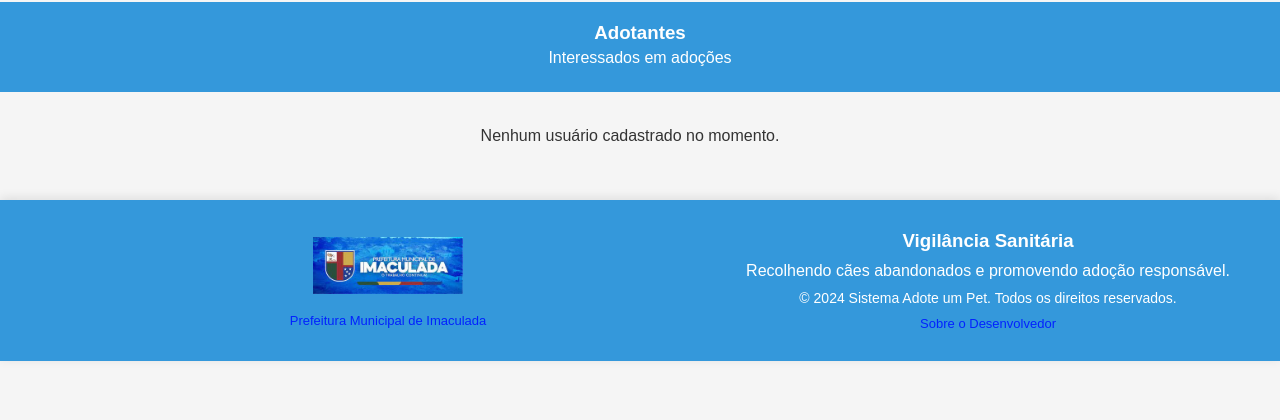
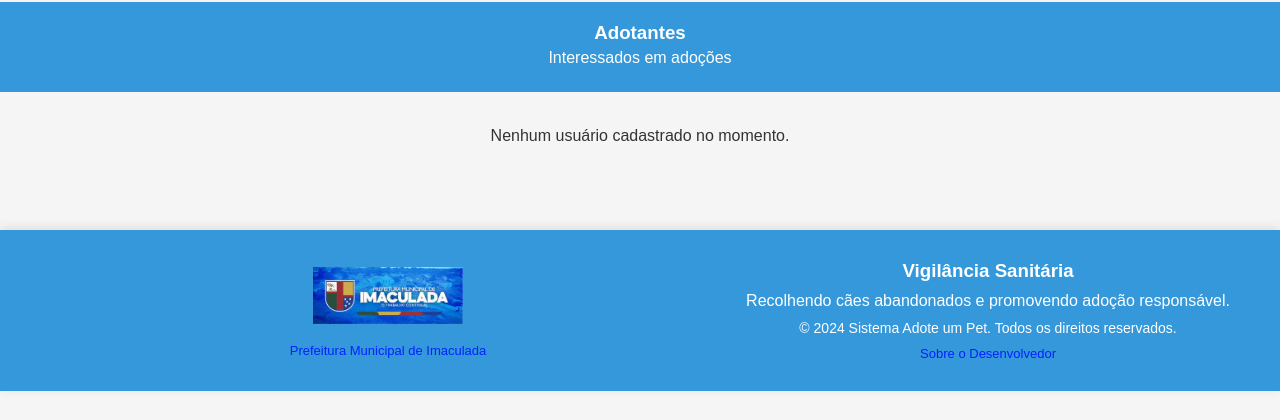
Before and after one commit to PauloDeTasso/AdoteUmPet, a PHP site: page /usuarios.php in a window 1280 px wide. Shown: the part 231-651 px from the top of the page. Run offline with PHP 8.4, Linux system fonts and the light colour scheme; the visitor is signed in with stand-in values (Sample User, id 1); data that the repository does not hold is empty; some libraries are stand-ins or nearby versions.

Commit message:
24-09-2024 - 1424 - AJUSTES FINOS - SISTEMA COMPLETO E FUNCIONAL
FORAM FEITOS ALGUNS AJUSTES DE CENTRALIZAÇÕES E DESIGN E AJUSTE FINOS, SISTEMA COMPLETO PARA SER USADO PELA COMUNIDADE.

```diff
--- a/adocoes.php
+++ b/adocoes.php
@@ -103,6 +103,8 @@
         <h1>Adoções:</h1>
     </section>
 
+    <section class="sessaoPrincipal">
+
         <div class="container">
 
             <section class="container2">
@@ -174,6 +176,8 @@
             <?php endif; ?>
         </section>
 
+    </section>
+
     <?php include 'rodape.php'; ?>
 
 </body>
--- a/css/usuario/usuarios.css
+++ b/css/usuario/usuarios.css
@@ -30,6 +30,15 @@
 {
     margin: 5px 0;
 }
+
+.sessaoPrincipal{
+    display: flex;
+    flex-direction: column;
+    justify-content: center;
+    align-items: center;
+    text-align: center;
+}
+
 /* Container principal para os usuários */
 .usuarios-container {
     display: grid;
--- a/usuario_cadastrar.php
+++ b/usuario_cadastrar.php
@@ -212,7 +212,7 @@
                     <label for="bairro" class="required">Bairro:</label>
                     <input type="text" id="bairro" name="bairro" maxlength="255">
 
-                <label for="cep" class="required">CEP:</label>
+                    <label for="cep">CEP:</label>
                     <input type="text" id="cep" name="cep" maxlength="10">
 
                     <label for="referencia">Referência:</label>
--- a/usuario_cadastre_se.php
+++ b/usuario_cadastre_se.php
@@ -212,7 +212,7 @@
                 <input type="text" id="numero" name="numero" maxlength="10">
                 <label for="bairro" class="required">Bairro:</label>
                 <input type="text" id="bairro" name="bairro" maxlength="255">
-                    <label for="cep" class="required">CEP:</label>
+                <label for="cep">CEP:</label>
                 <input type="text" id="cep" name="cep" maxlength="10">
                 <label for="referencia">Referência:</label>
                 <input type="text" id="referencia" name="referencia" maxlength="255">
--- a/usuarios.php
+++ b/usuarios.php
@@ -67,6 +67,7 @@
         <p>Interessados em adoções</p>
     </section>
 
+    <section class="sessaoPrincipal">
         <div class="usuarios-container">
             <?php if (count($usuarios) > 0): ?>
                 <?php foreach ($usuarios as $usuario): ?>
@@ -89,6 +90,8 @@
                 <p>Nenhum usuário cadastrado no momento.</p>
             <?php endif; ?>
         </div>
+    </section>
+
 
     <?php include 'rodape.php'; ?>
 
```
Also changed, not shown: css/adocao/adocoes.css (+8 -0 lines), adocao_selecionar.php (deleted), 1 other file. Lines whose indentation alone changed are shown as unchanged.
